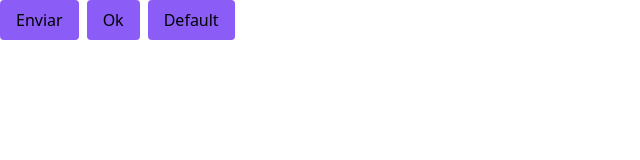
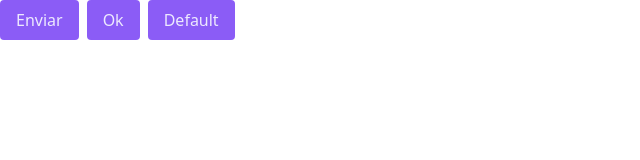
Before and after one commit to DaviDeAlmeida/nlw-return-impulse-web, a React (Vite) app: page / in a window 1280 px wide. Shown: the top 160 px of the page, without its empty margins (0-640 px from the left). Built offline with nearby package versions, Linux system fonts and the light colour scheme.

Commit message:
usin non declarative method

```diff
--- a/src/App.tsx
+++ b/src/App.tsx
@@ -3,7 +3,7 @@ interface ButtonProps {
 }
 
 function Button (props: ButtonProps) {
-  return <button className="bg-violet-500 px-4 h-10 rounded">{props.text ?? 'Default'}</button>
+  return <button className="button">{props.text ?? 'Default'}</button>
 }
 
 function App() {
--- a/src/global.css
+++ b/src/global.css
@@ -1,3 +1,7 @@
 @tailwind base;
 @tailwind components;
 @tailwind utilities;
+
+.button {
+    @apply bg-violet-500 px-4 h-10 rounded text-violet-100
+}
```
